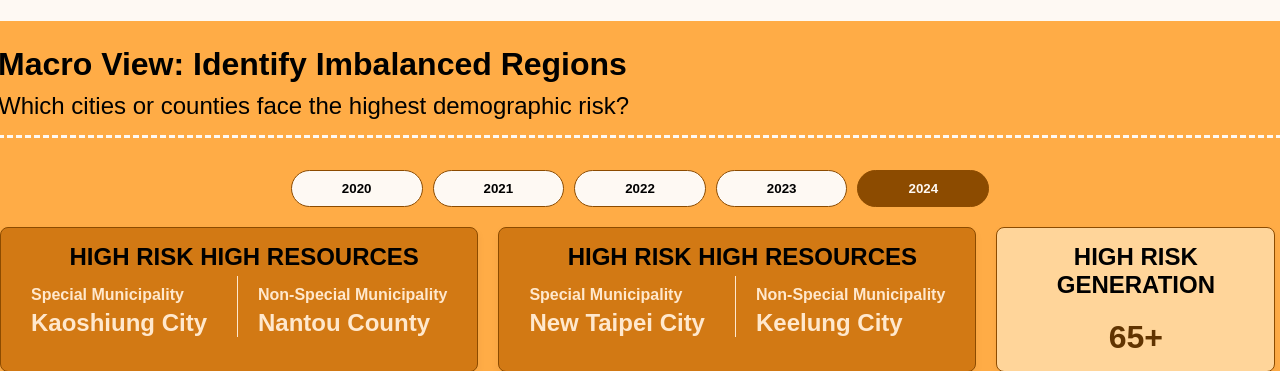
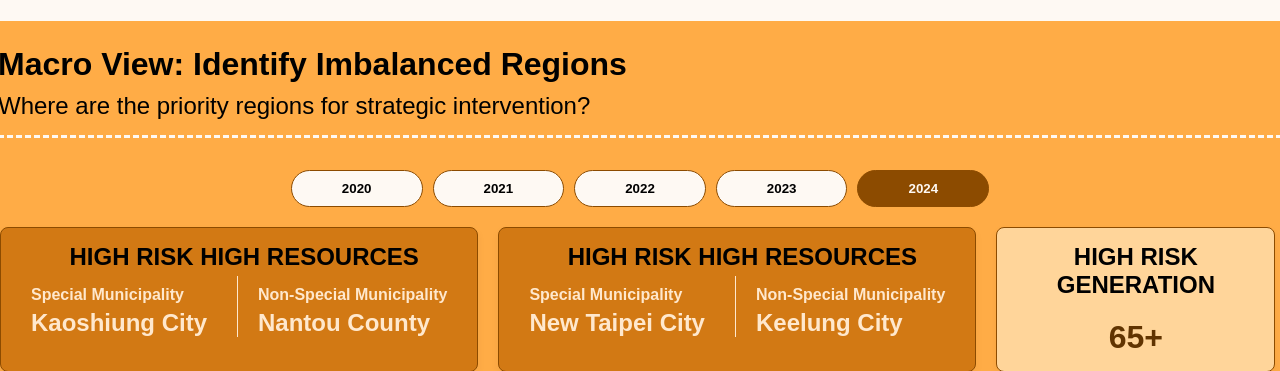
Before and after one commit to Kyou140/PDDS_Final_Project, a Flask app: page / in a window 1280 px wide. Shown: the part 154-525 px from the top of the page. Run offline with Flask 3, Linux system fonts and the light colour scheme; data comes from the database, SQL or seed files in the repository; some libraries are stand-ins or nearby versions.

Commit message:
Update index.html

```diff
--- a/templates/index.html
+++ b/templates/index.html
@@ -15,7 +15,7 @@
 
         <div id="top-description">
             <h5>Macro View: Identify Imbalanced Regions</h2>
-            <h4>Which cities or counties face the highest demographic risk?</h4>
+            <h4>Where are the priority regions for strategic intervention?</h4>
         </div>
 
         <div id="top-full-width">
```
